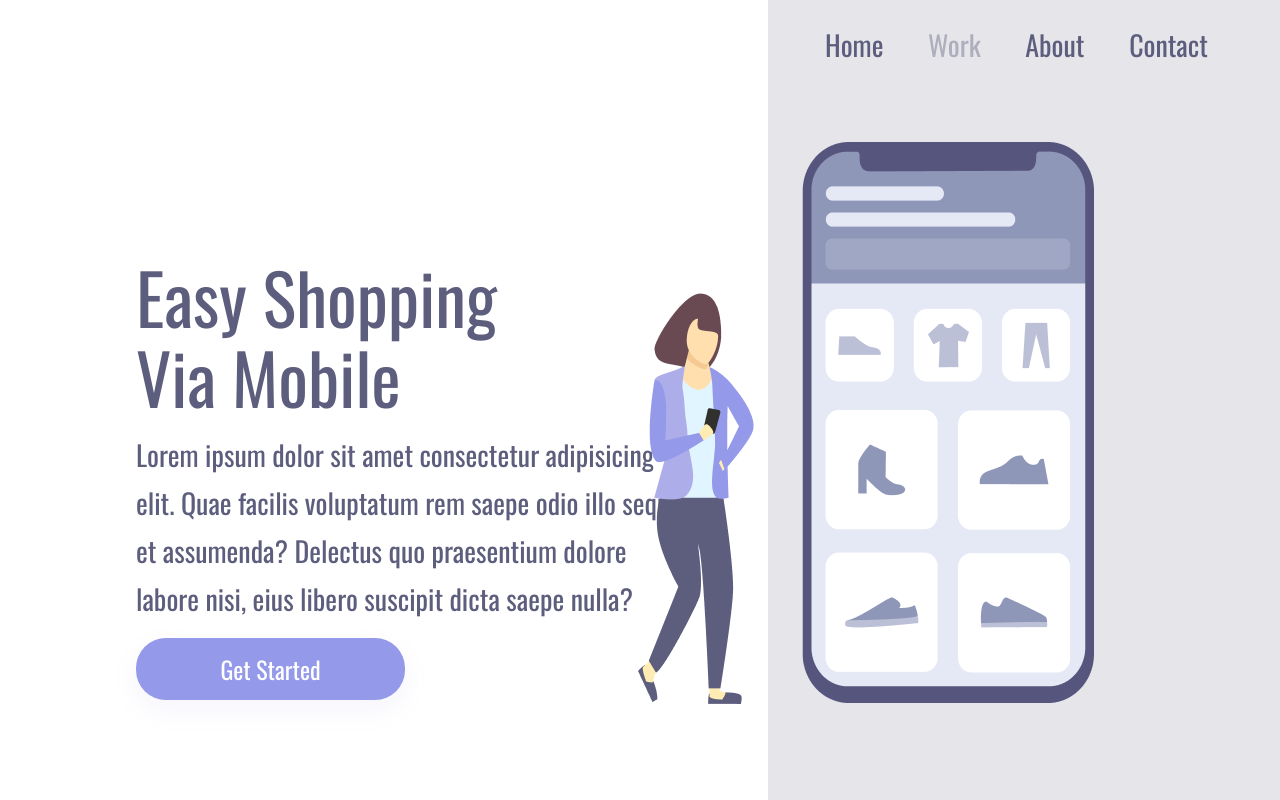
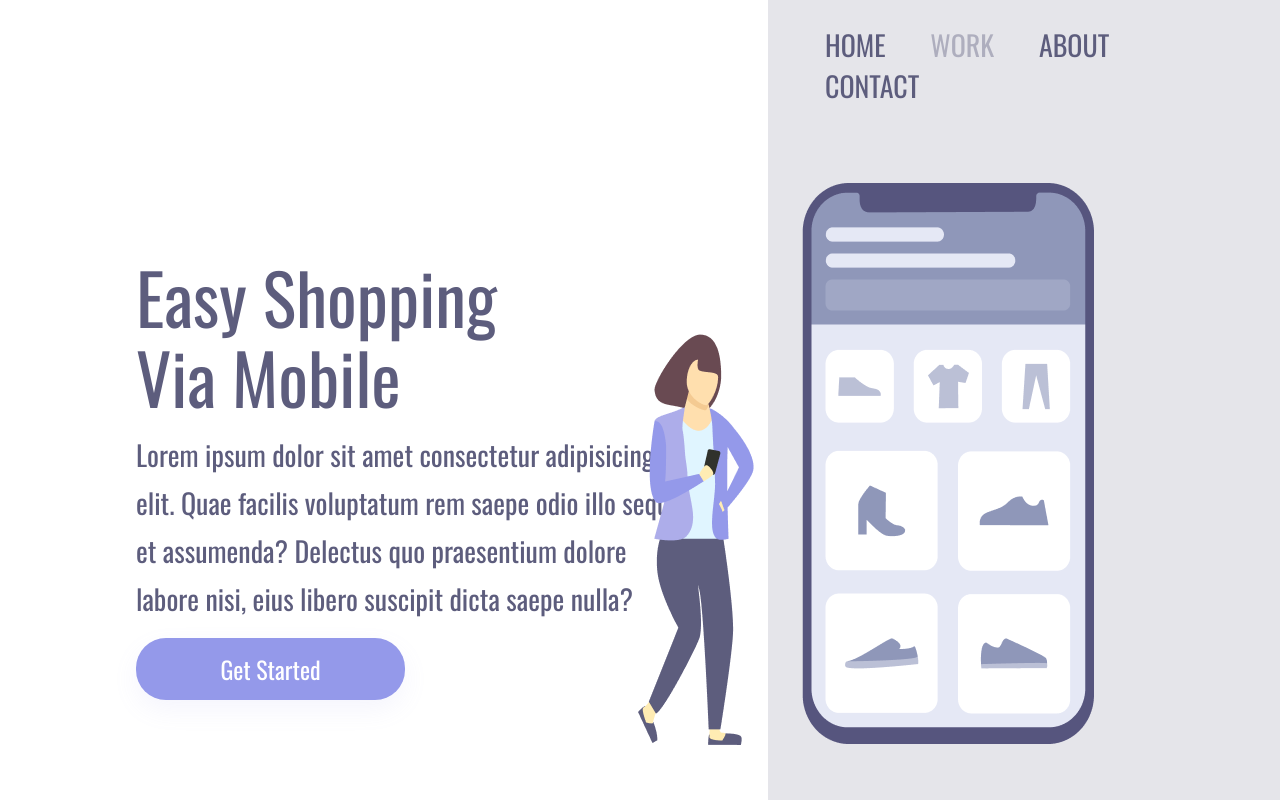
Before and after one commit to FelipeGuimaraes1/projeto-2-css, a plain HTML site: page index.html in a window 1280 px wide. Shown: the top 800 px of the page. Drawn offline with nearby package versions, Linux system fonts and the light colour scheme.

Commit message:
Alteração no header e na sombra do button

```diff
--- a/index.html
+++ b/index.html
@@ -17,10 +17,10 @@
     </section>
     <section class="container-right">
         <header>
-            <a>Home</a>
-            <a>Work</a>
-            <a>About</a>
-            <a>Contact</a>
+            <a>HOME</a>
+            <a>WORK</a>
+            <a>ABOUT</a>
+            <a>CONTACT</a>
         </header>
         <img src="./assets/girl-cellphone.png" alt="girl-cellphone">
     </section>
--- a/styles.css
+++ b/styles.css
@@ -45,7 +45,7 @@ button {
     width: 269px;
     height: 62px;
     background: #9499ea;
-    box-shadow: 0px 10px 25px rgba(148, 153, 234, 0.0979959);
+    box-shadow: 0px 10px 25px rgba(148, 153, 236, 0.0979959);
     font-size: 24px;
     line-height: 36px;
     text-align: center;
```
